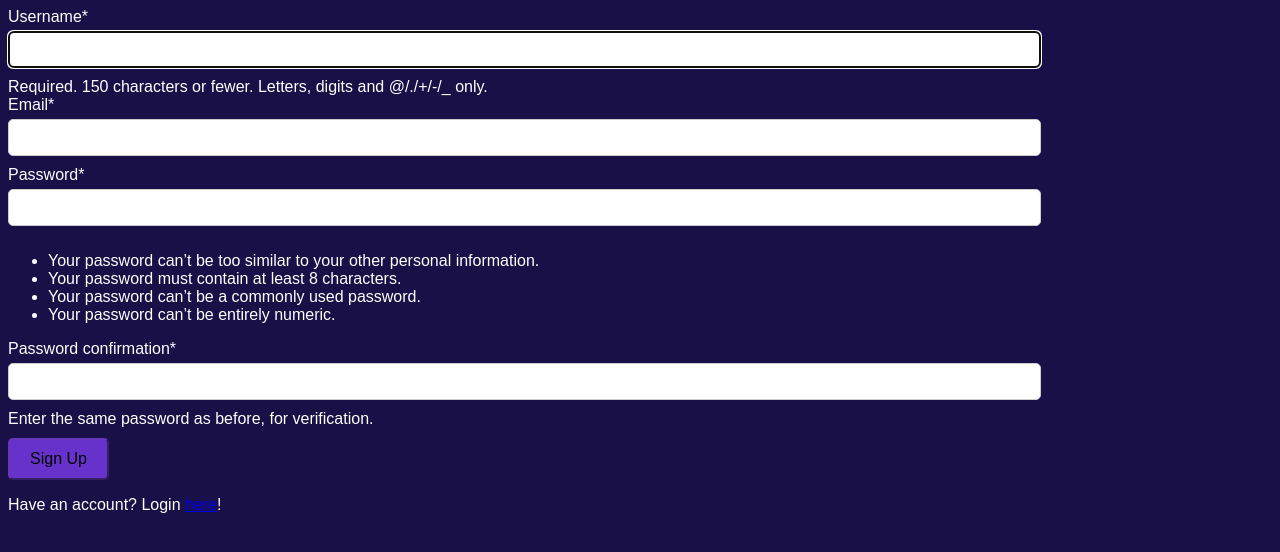
After one commit to SimonValentino/BUSpark, a Django app: page /sign-up/ in a window 1280 px wide. The commit adds this page. Shown: the top 552 px of the page. Run offline with Django 4.2, Linux system fonts and the light colour scheme; some libraries are stand-ins or nearby versions.

Commit message:
Fixed login and sign-in pages

```diff
--- /dev/null
+++ b/core/forms.py
@@ -0,0 +1,10 @@
+from django import forms
+from django.contrib.auth.forms import UserCreationForm
+from django.contrib.auth.models import User
+
+class RegistrationForm(UserCreationForm):
+    email = forms.EmailField(required=True)
+
+    class Meta:
+        model = User
+        fields = ["username", "email", "password1", "password2"]
--- a/core/static/css/signup.css
+++ b/core/static/css/registration.css
@@ -25,14 +25,16 @@ input[type="text"],
 input[type="email"],
 input[type="password"],
 select {
-  width: 100%;
+  width: 80%;
   padding: 10px;
   margin-bottom: 10px;
+  padding: auto;
   border: 1px solid #ccc;
   border-radius: 5px;
 }
 
 .btn {
+  margin-top: 10px;
   display: inline-block;
   padding: 10px 20px;
   font-size: 16px;
@@ -40,13 +42,6 @@ select {
   text-decoration: none;
   border-radius: 5px;
   cursor: pointer;
+  background-color: #6732cb;
+  border-color: rgb(100, 55, 185);
 }
-
-.btn-primary {
-  background-color: #007bff;
-  color: white;
-}
-
-.btn-primary:hover {
-  background-color: #0056b3;
-}
--- a/core/templates/core/index.html
+++ b/core/templates/core/index.html
@@ -15,8 +15,8 @@
       />
     </li>
     <li><a href="{% url 'student-portal' %}">Student Portal</a></li>
-    <li><a href="{% url 'signup' %}">Sign Up</a></li>
-    <li><a href="{% url 'signin' %}">Sign in</a></li>
+    <li><a href="{% url 'sign-up' %}">Sign Up</a></li>
+    <li><a href="{% url 'login' %}">Sign in</a></li>
     <li>
       <a href="javascript:void(0);" onclick="scrollToContact()">Contact</a>
     </li>
@@ -27,7 +27,7 @@
   <div class="container">
     <h1 class="title">Welcome to SparkED!</h1>
     <p class="description">Empowering Students for a Bright Future</p>
-    <a href="{% url 'signup' %}" class="btn btn-primary">Get Started</a>
+    <a href="{% url 'sign-up' %}" class="btn btn-primary">Get Started</a>
   </div>
 </div>
 
--- a/core/templates/registration/signin.html
+++ b/core/templates/registration/login.html
@@ -4,12 +4,13 @@
 {% block title %}Sign In{% endblock title %}
 {% block head %}
 <link rel="shortcut icon" href="{% static "images/favicon.ico" %}" />
-<link rel="stylesheet" href="{% static "css/signup.css" %}" />
-<link rel="html" href="signup.html" />
+<link rel="stylesheet" href="{% static "css/registration.css" %}" />
 {% endblock head %}
 {% block body %}
 <form method="post">
   {% csrf_token %}
   {{ form|crispy }}
+  <button type="submit" class="btn btn-success">Login</button>
+  <p>Don't have an account? Sign up <a href="{% url "sign-up" %}">here</a>!</p>
 </form>
 {% endblock body %}
--- /dev/null
+++ b/core/templates/registration/sign_up.html
@@ -0,0 +1,16 @@
+{% extends "core/base.html" %}
+{% load static %}
+{% load crispy_forms_tags %}
+{% block title %}Sign Up{% endblock title %}
+{% block head %}
+<link rel="shortcut icon" href="{% static "images/favicon.ico" %}" />
+<link rel="stylesheet" href="{% static "css/registration.css" %}" />
+{% endblock head %}
+{% block body %}
+<form method="post">
+  {% csrf_token %}
+  {{ form|crispy }}
+  <button type="submit" class="btn btn-success">Sign Up</button>
+  <p>Have an account? Login <a href="{% url "login" %}">here</a>!</p>
+</form>
+{% endblock body %}
--- a/core/views.py
+++ b/core/views.py
@@ -1,16 +1,20 @@
 from django.shortcuts import render
+from .forms import RegistrationForm
 
 # Create your views here.
+
+
 def index(request):
     return render(request, "core/index.html")
 
 
-def signin(request):
-    return render(request, "registration/signin.html")
+def sign_up(request):
+    if request.method == "POST":
+        form = RegistrationForm(request.POST)
+    else:
+        form = RegistrationForm()
 
-
-def signup(request):
-    return render(request, "registration/signup.html")
+    return render(request, "registration/sign_up.html", {"form": form})
 
 
 def student_portal(request):
--- a/sparked/settings.py
+++ b/sparked/settings.py
@@ -129,3 +129,6 @@ STATIC_URL = "static/"
 # https://docs.djangoproject.com/en/4.2/ref/settings/#default-auto-field
 
 DEFAULT_AUTO_FIELD = "django.db.models.BigAutoField"
+
+LOGIN_REDIRECT_URL = ""
+LOGOUT_REDIRECT_URL = "/login"
--- a/sparked/urls.py
+++ b/sparked/urls.py
@@ -17,13 +17,12 @@ Including another URLconf
 from django.contrib import admin
 from django.urls import path, include
 
-from core.views import index, signin, signup, student_portal
+from core.views import index, sign_up, student_portal
 
 urlpatterns = [
     path("admin/", admin.site.urls),
     path("", include("django.contrib.auth.urls")),
     path("", index, name="index"),
-    path("signin/", signin, name="signin"),
-    path("signup/", signup, name="signup"),
+    path("sign-up/", sign_up, name="sign-up"),
     path("student-portal/", student_portal, name="student-portal"),
 ]
```
Also changed, not shown: core/templates/registration/signup.html (deleted, +0 -11 lines).
